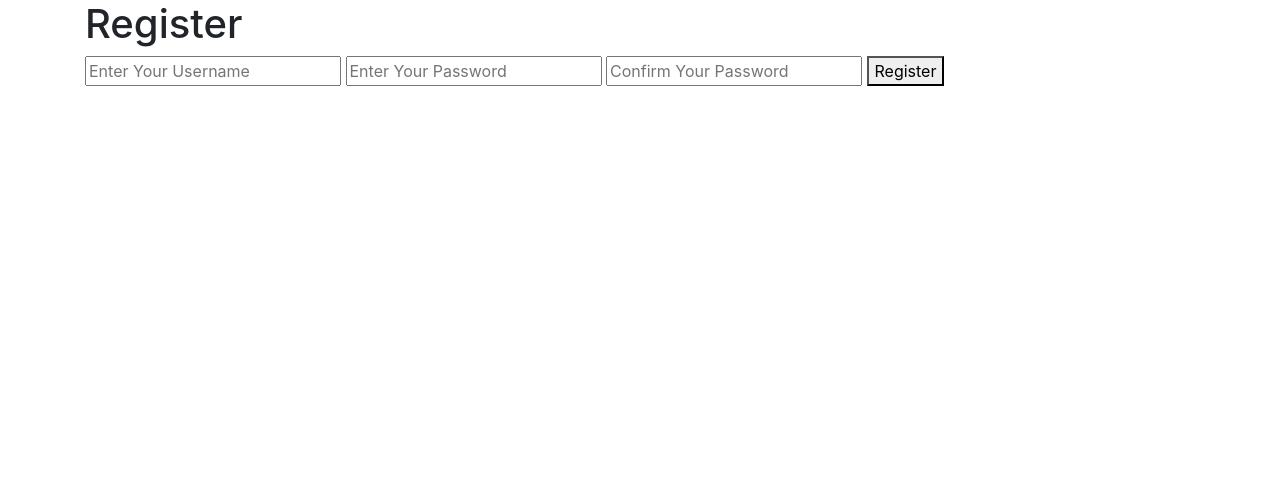
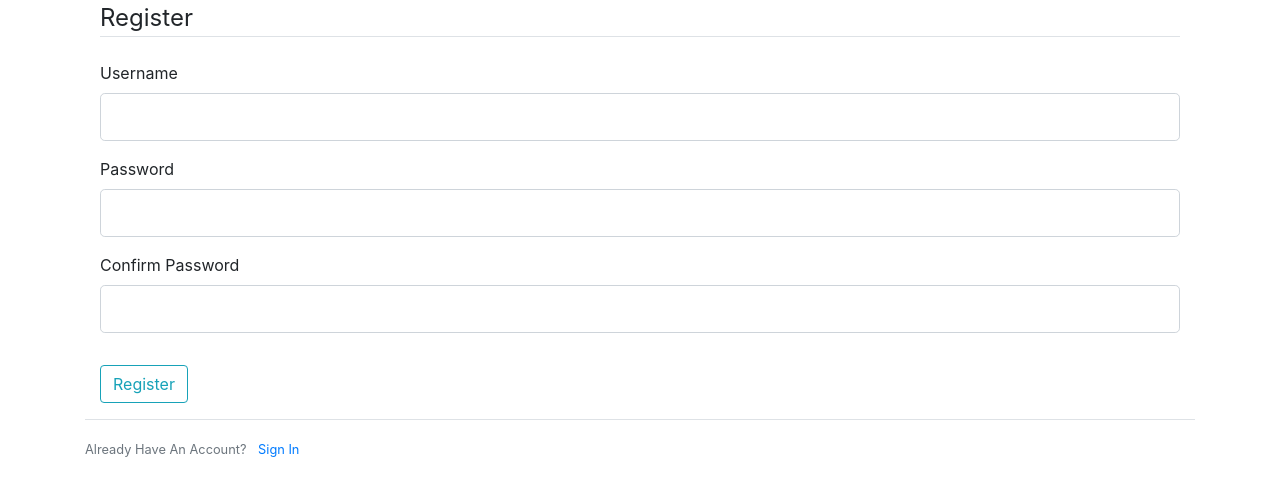
Before and after one commit to Jaroke321/Project1, a Flask app: page /register in a window 1280 px wide. Shown: the part 56-552 px from the top of the page. Run offline with Flask 2, Linux system fonts and the light colour scheme; some libraries are stand-ins or nearby versions.

Commit message:
Added forms for the login and registration page. And updated error messaging

```diff
--- a/project1/__init__.py
+++ b/project1/__init__.py
@@ -13,6 +13,7 @@ app = Flask(__name__)
 Bootstrap(app)
 app.config['SQLALCHEMY_DATABASE_URI'] = 'sqlite:///db.sqlite3'
 app.config['SQLALCHEMY_TRACK_MODIFICATIONS'] = False
+app.config['SECRET_KEY'] = 'superSecretKey'
 db = SQLAlchemy(app)
 bcrypt = Bcrypt(app)
 
--- a/project1/forms.py
+++ b/project1/forms.py
@@ -1,5 +1,5 @@
 from flask_wtf import FlaskForm
-from wtforms import StringField, PasswordField, SubmitField
+from wtforms import StringField, PasswordField, SubmitField, BooleanField
 from wtforms.validators import DataRequired, Length, EqualTo
 
 class RegistrationForm(FlaskForm):
@@ -9,11 +9,12 @@ class RegistrationForm(FlaskForm):
             validators=[DataRequired()])
     c_password = PasswordField('Confirm Password',
             validators=[DataRequired(), EqualTo('password')])
-    submit = SubmitField('Sign up')
+    submit = SubmitField('Register')
 
 class LoginForm(FlaskForm):
     username = StringField('Username',
             validators=[DataRequired(), Length(min=2, max=20)])
     password = PasswordField('Password',
             validators=[DataRequired()])
-    submit = SubmitField('Sign up')
+    remember = BooleanField('RememberMe')
+    submit = SubmitField('Login')
--- a/project1/routes.py
+++ b/project1/routes.py
@@ -1,6 +1,7 @@
-from flask import session, render_template, request, redirect, url_for
+from flask import session, render_template, request, redirect, url_for, flash
 from project1.models import Book, User, Review
 from project1 import app
+from project1.forms import RegistrationForm, LoginForm
 import csv
 
 from project1 import db
@@ -16,60 +17,58 @@ def index():
 def login():
     """Login page"""
 
+    form = LoginForm()  # Create the wtf form to pass to template
+
     # User submitted credentials
-    if request.method == 'POST':
-
+    if form.validate_on_submit():
         # Grab the input from the user
         name = request.form.get("username")
         password = request.form.get("password")
-
         # See if the input matches any records
         user = User.query.filter_by(name=name, password=password).first()
-
         # Credentials do not exist
         if user is None:
+            # Create flash error message and send user back to login
+            flash('Username or Password is Incorrect', 'danger')
             return render_template('login.html', title="Login Page",
-                heading="Login", msg="Username or Password is incorrect")
-        else:
-            return redirect(url_for('profile', id=user.id))
+                form=form)
+        else: # Success
+            return redirect(url_for('index'))
+    # GET request
     else:
-        return render_template('login.html', title="Login Page", heading="Login")
+        return render_template('login.html', title="Login Page", form=form)
 
 @app.route("/register", methods=['GET', 'POST'])
 def register():
     """Used to register a new user"""
 
-    if request.method == 'POST':
+    # Create the form
+    form = RegistrationForm()
+    # Validate the form
+    if form.validate_on_submit():
+        # Grab the username the user entered
+        username = request.form.get("username")
+        # Query database for username
+        check_name = User.query.filter_by(name=username).first()
+        # Check if username is taken
+        if check_name is None:
+            # Grab the password and create the user
+            pass1 = request.form.get("password")
+            user = User(name=username, password=pass1)
+            db.session.add(user)
+            db.session.commit()
 
-        username = request.form.get("name")
-        # Confirm username is valid
-        check_name = User.query.filter_by(name=username).first()
-        # Username does not yet exist
-        if check_name is None:
-            # Check that the passwords matches
-            pass1 = request.form.get("password")
-            pass2 = request.form.get("confirm_password")
+            # Create success flash message and send user to home screen
+            flash(f"Successfully Created Account For {username}", 'success')
+            return redirect(url_for('index'))
 
-            # Passwords match
-            if pass1 == pass2:
-                # Add the user to the database
-                new_user = User(name=username, password=pass1)
-                db.session.add(new_user)
-                db.session.commit()
-
-                # Redirect to the new users profile Page
-                return redirect(url_for('profile', id=new_user.id))
-            # The passwords did not match
-            else:
-                return render_template('register.html', title="Register",
-                    heading="Register", msg="Passwords do not match")
-        # This username already exists
         else:
+            flash(f'Username Is Taken', 'danger')
             return render_template('register.html', title="Register",
-                heading="Register", msg="This username already exists")
+                form=form)
 
     else:
-        return render_template('register.html', title="Register", heading="Register")
+        return render_template('register.html', title="Register", form=form)
 
 @app.route("/profile/<int:id>")
 def profile(id):
--- a/project1/templates/index.html
+++ b/project1/templates/index.html
@@ -34,15 +34,22 @@
           </li>
         </ul>
       </div>
-
-
     </nav>
 
     <div class="container">
-      <h1>{% block heading %}{{ heading }}{% endblock %}</h1>
+      {% with messages = get_flashed_messages(with_categories=true) %}
+        {% if messages %}
+          {% for category, message in messages %}
+            <div class="alert alert-{{ category }}">
+              {{ message }}
+            </div>
+          {% endfor %}
+        {% endif %}
+      {% endwith %}
 
       {% block body %}
       {% endblock %}
+
     </div>
 
    <script src="https://code.jquery.com/jquery-3.5.1.slim.min.js" integrity="sha384-DfXdz2htPH0lsSSs5nCTpuj/zy4C+OGpamoFVy38MVBnE+IbbVYUew+OrCXaRkfj" crossorigin="anonymous"></script>
--- a/project1/templates/register.html
+++ b/project1/templates/register.html
@@ -1,11 +1,65 @@
 {% extends "index.html" %}
 
 {% block body %}
-  <form class="" action="{{ url_for('register') }}" method="post">
-    <input type="text" name="name" placeholder="Enter Your Username">
-    <input type="text" name="password" placeholder="Enter Your Password">
-    <input type="text" name="confirm_password" placeholder="Confirm Your Password">
-    <button>Register</button>
-  </form>
-  {% if msg %}{{ msg }}{% endif %}
+  <div class="container">
+    <form action="" method="post">
+      {{ form. hidden_tag() }}
+      <fieldset class="form-group">
+        <legend class="border-bottom mb-4">Register</legend>
+        <div class="form-group">
+          {{ form.username.label(class="form-control-label") }}
+
+          {% if form.username.errors %}
+            {{ form.username(class="form-control form-control-lg is-invalid") }}
+            <div class="invalid-feedback">
+              {% for error in form.username.errors %}
+                <span>{{ error }}</span>
+              {% endfor %}
+            </div
+          {% else %}
+            {{ form.username(class="form-control form-control-lg") }}
+          {% endif %}
+
+        </div>
+        <div class="form-group">
+          {{ form.password.label(class="form-control-label") }}
+
+          {% if form.password.errors %}
+            {{ form.password(class="form-control fom-control-lg is-invalid") }}
+            <div class="invalid-feedback">
+              {% for error in form.password.errors %}
+                <span>{{ error }}</span>
+              {% endfor %}
+            </div>
+          {% else %}
+            {{ form.password(class="form-control form-control-lg") }}
+          {% endif %}
+
+        </div>
+        <div class="form-group">
+          {{ form.c_password.label(class="form-control-label") }}
+
+          {% if form.c_password.errors %}
+            {{ form.c_password(class="form-control form-control-lg is-invalid")}}
+            <div class="invalid-feedback">
+              {% for error in form.c_password.errors %}
+                <span>{{ error }}</span>
+              {% endfor %}
+            </div>
+          {% else %}
+            {{ form.c_password(class="form-control form-control-lg") }}
+          {% endif %}
+
+        </div>
+      </fieldset>
+      <div class="form-group">
+        {{ form.submit(class="btn btn-outline-info") }}
+      </div>
+    </form>
+  </div>
+  <div class="border-top pt-3">
+    <small class="text-muted">
+      Already Have An Account? <a class="ml-2" href="{{ url_for('login') }}">Sign In</a>
+    </small>
+  </div>
 {% endblock %}
```
Also changed, not shown: project1/templates/login.html (+20 -7 lines), project1/db.sqlite3.
